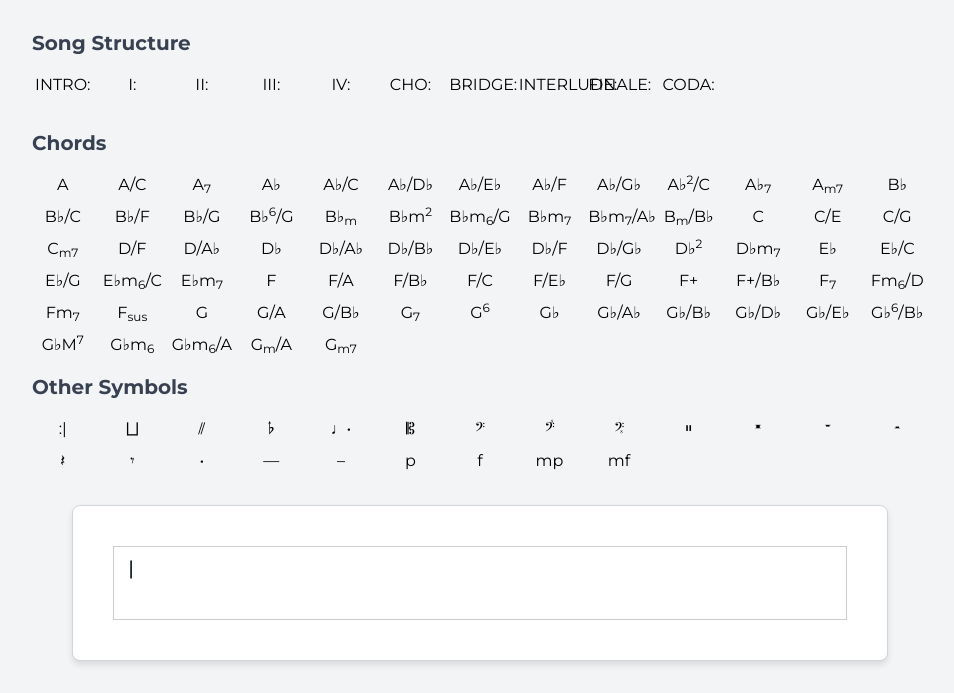
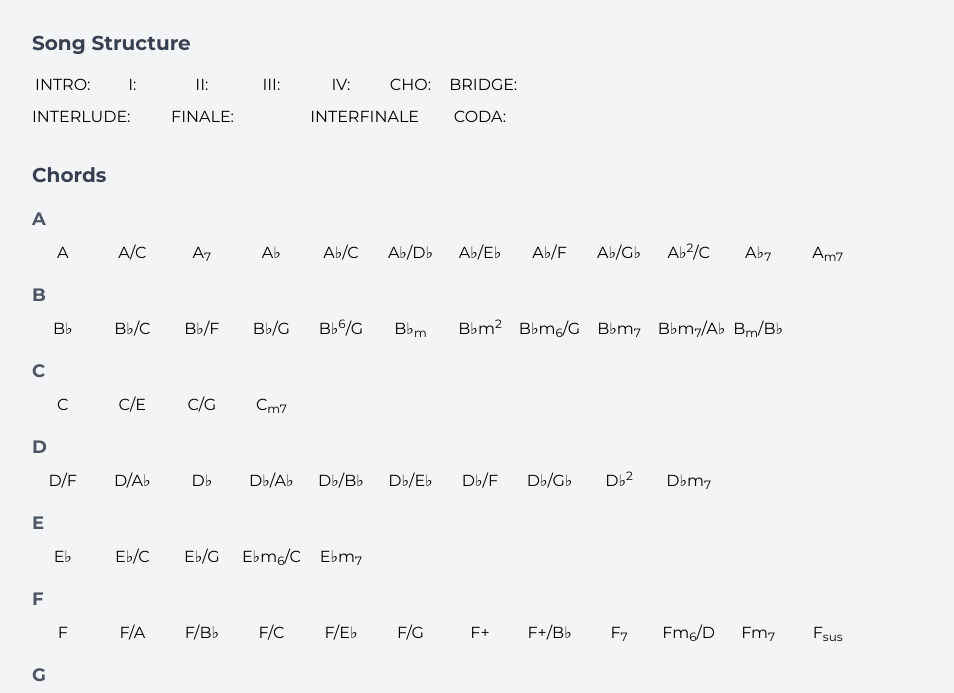
Before and after one commit to iFaulkner13/Chord-Document, a plain HTML site: page index.html in a window 1280 px wide. Shown: the part 71-764 px from the top of the page, without its empty margins (160-1114 px from the left). Drawn offline with nearby package versions, Linux system fonts and the light colour scheme.

Commit message:
Add files via upload

```diff
--- a/index.html
+++ b/index.html
@@ -58,8 +58,8 @@
                 <!-- Section buttons will be generated by JavaScript -->
             </div>
             <h2 class="text-xl font-bold mb-4 text-gray-700">Chords</h2>
-            <div id="chordButtons" class="symbol-grid">
-                <!-- Chord buttons will be generated by JavaScript -->
+            <div id="chordContainer">
+                <!-- Chords will be generated here by letter -->
             </div>
             <h2 class="text-xl font-bold mt-4 mb-4 text-gray-700">Other Symbols</h2>
             <div id="otherSymbolButtons" class="symbol-grid">
@@ -94,7 +94,6 @@
         const appId = typeof __app_id !== 'undefined' ? __app_id : 'default-app-id';
 
         const sectionButtonsEl = document.getElementById('sectionButtons');
-        const chordButtonsEl = document.getElementById('chordButtons');
         const otherSymbolButtonsEl = document.getElementById('otherSymbolButtons');
         const clearBtn = document.getElementById('clearBtn');
         const newLineBtn = document.getElementById('newLineBtn');
@@ -118,11 +117,13 @@
 
         // Symbols to be displayed as buttons, now separated by category
         const sectionSymbols = [
-            'INTRO:', 'I:', 'II:', 'III:', 'IV:', 'CHO:', 'BRIDGE:', 'INTERLUDE:', 'FINALE:', 'CODA:'
+            'INTRO:', 'I:', 'II:', 'III:', 'IV:', 'CHO:', 'BRIDGE:','', '','','','','', 'INTERLUDE:','', 'FINALE:','',
+            'INTERFINALE','', 'CODA:'
         ];
 
-        // Chords with HTML formatting for superscripts and subscripts
-        const chordSymbols = [
+        // Chords grouped by the first letter of the chord
+        const chordSymbolsByLetter = {
+            'A': [
                 { text: 'A', display: 'A' },
                 { text: 'A/C', display: 'A/C' },
                 { text: 'A7', display: 'A<sub>7</sub>' },
@@ -135,6 +136,8 @@
                 { text: 'A♭2/C', display: 'A♭<sup>2</sup>/C' },
                 { text: 'A♭7', display: 'A♭<sub>7</sub>' },
                 { text: 'Am7', display: 'A<sub>m7</sub>' },
+            ],
+            'B': [
                 { text: 'B♭', display: 'B♭' },
                 { text: 'B♭/C', display: 'B♭/C' },
                 { text: 'B♭/F', display: 'B♭/F' },
@@ -146,10 +149,14 @@
                 { text: 'B♭m7', display: 'B♭m<sub>7</sub>' },
                 { text: 'B♭m7/A♭', display: 'B♭m<sub>7</sub>/A♭' },
                 { text: 'Bm/B♭', display: 'B<sub>m</sub>/B♭' },
+            ],
+            'C': [
                 { text: 'C', display: 'C' },
                 { text: 'C/E', display: 'C/E' },
                 { text: 'C/G', display: 'C/G' },
                 { text: 'Cm7', display: 'C<sub>m7</sub>' },
+            ],
+            'D': [
                 { text: 'D/F', display: 'D/F' },
                 { text: 'D/A♭', display: 'D/A♭' },
                 { text: 'D♭', display: 'D♭' },
@@ -160,11 +167,15 @@
                 { text: 'D♭/G♭', display: 'D♭/G♭' },
                 { text: 'D♭2', display: 'D♭<sup>2</sup>' },
                 { text: 'D♭m7', display: 'D♭m<sub>7</sub>' },
+            ],
+            'E': [
                 { text: 'E♭', display: 'E♭' },
                 { text: 'E♭/C', display: 'E♭/C' },
                 { text: 'E♭/G', display: 'E♭/G' },
                 { text: 'E♭m6/C', display: 'E♭m<sub>6</sub>/C' },
                 { text: 'E♭m7', display: 'E♭m<sub>7</sub>' },
+            ],
+            'F': [
                 { text: 'F', display: 'F' },
                 { text: 'F/A', display: 'F/A' },
                 { text: 'F/B♭', display: 'F/B♭' },
@@ -177,6 +188,8 @@
                 { text: 'Fm6/D', display: 'Fm<sub>6</sub>/D' },
                 { text: 'Fm7', display: 'Fm<sub>7</sub>' },
                 { text: 'Fsus', display: 'F<sub>sus</sub>' },
+            ],
+            'G': [
                 { text: 'G', display: 'G' },
                 { text: 'G/A', display: 'G/A' },
                 { text: 'G/B♭', display: 'G/B♭' },
@@ -193,7 +206,8 @@
                 { text: 'G♭m6/A', display: 'G♭m<sub>6</sub>/A' },
                 { text: 'Gm/A', display: 'G<sub>m</sub>/A' },
                 { text: 'Gm7', display: 'G<sub>m7</sub>' },
-        ];
+            ]
+        };
 
         const otherSymbols = [
             { text: 'Repeat Section', display: ':|' },
@@ -509,14 +523,26 @@
                 sectionButtonsEl.appendChild(button);
             });
 
-            // Render chord buttons
-            chordSymbols.forEach(symbol => {
+            // Render chords grouped by letter
+            const chordContainerEl = document.getElementById('chordContainer');
+            for (const letter in chordSymbolsByLetter) {
+                const letterHeading = document.createElement('h3');
+                letterHeading.className = 'text-lg font-bold mt-4 mb-2 text-gray-600';
+                letterHeading.textContent = letter;
+                chordContainerEl.appendChild(letterHeading);
+
+                const letterGrid = document.createElement('div');
+                letterGrid.className = 'symbol-grid';
+                chordSymbolsByLetter[letter].forEach(symbol => {
                     const button = document.createElement('button');
                     button.className = 'symbol-button';
                     button.innerHTML = symbol.display;
                     button.onclick = () => addSymbolToDocument(symbol.display);
-                chordButtonsEl.appendChild(button);
+                    letterGrid.appendChild(button);
                 });
+                chordContainerEl.appendChild(letterGrid);
+            }
+
 
             // Render other symbols
             otherSymbols.forEach(symbol => {
```
Lines whose indentation alone changed are shown as unchanged.
